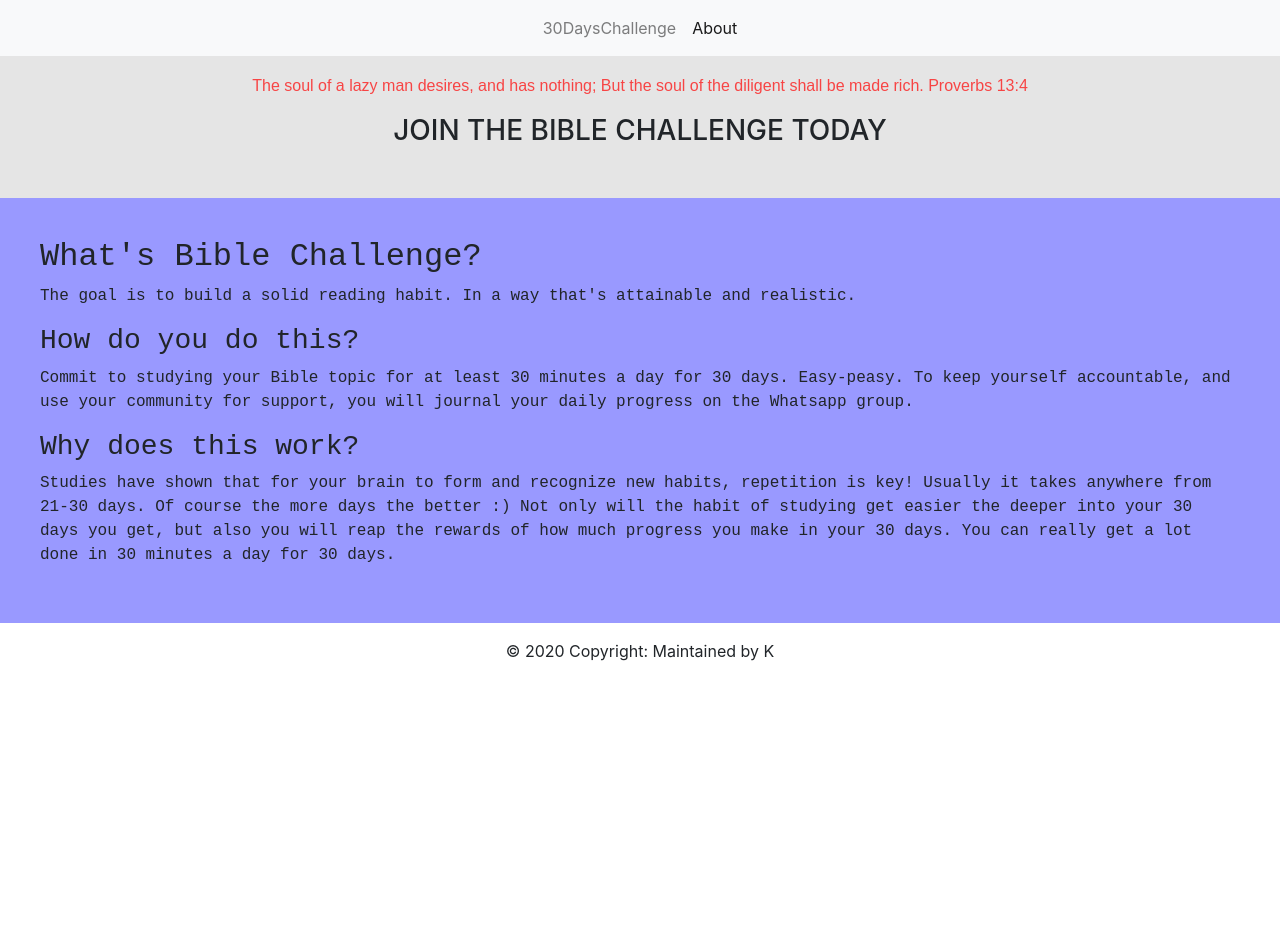
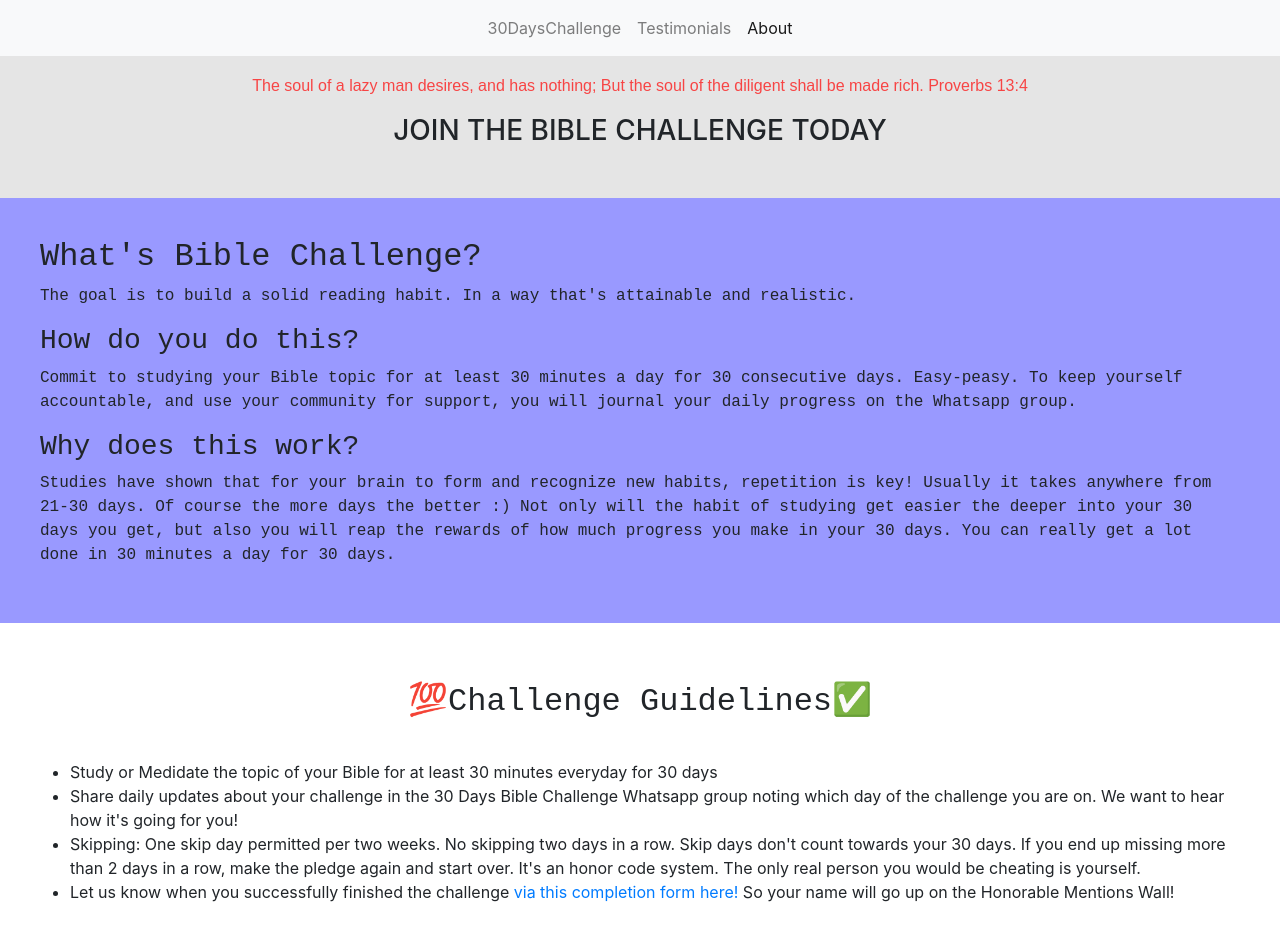
Before and after one commit to KaidenCoder/BibleChallenges, a React (Create React App) app: page /about in a window 1280 px wide. Shown: the top 952 px of the page. Before the commit the page ends 800 px from the top, so only its background shows below. Built offline with nearby package versions, Linux system fonts and the light colour scheme.

Commit message:
Testimonials

```diff
--- a/src/App.js
+++ b/src/App.js
@@ -6,6 +6,7 @@ import {
 
 import About from './challenge/About';
 import Sixty from './challenge/sixty';
+import Testimonials from './challenge/Testimonials';
 import Thirty from './challenge/thirty';
 import Header from './components/Header';
 import Navbar from './Navbar';
@@ -17,7 +18,7 @@ const App = () => {
       <Navbar />
       <Header />
       <Route exact path='/' component={Thirty} />
-      <Route exact path='/sixty' component={Sixty} />
+      <Route exact path='/testimonials' component={Testimonials} />
       <Route exact path='/about' component={About} />
     </Router>
   );
--- a/src/Navbar.js
+++ b/src/Navbar.js
@@ -10,6 +10,7 @@ const Navbar = () => {
             <div className="collapse navbar-collapse" id="navbarNavAltMarkup">
                 <div className="navbar-nav mx-auto">
                     <NavLink className="nav-link" exact to="/">30DaysChallenge</NavLink>
+                    <NavLink className="nav-link" exact to="/testimonials">Testimonials</NavLink>
                     <NavLink className="nav-link" exact to="/about">About</NavLink>
 
                 </div>
--- a/src/challenge/About.js
+++ b/src/challenge/About.js
@@ -10,10 +10,21 @@ const About = () => {
                 <p>The goal is to build a solid reading habit. In a way that's attainable and realistic.</p>
 
                 <h3>How do you do this?</h3>
-                <p>Commit to studying your Bible topic for at least 30 minutes a day for 30 days. Easy-peasy. To keep yourself accountable, and use your community for support, you will journal your daily progress on the Whatsapp group.</p>
+                <p>Commit to studying your Bible topic for at least 30 minutes a day for 30 consecutive days. Easy-peasy. To keep yourself accountable, and use your community for support, you will journal your daily progress on the Whatsapp group.</p>
 
                 <h3>Why does this work?</h3>
                 <p>Studies have shown that for your brain to form and recognize new habits, repetition is key! Usually it takes anywhere from 21-30 days. Of course the more days the better :) Not only will the habit of studying get easier the deeper into your 30 days you get, but also you will reap the rewards of how much progress you make in your 30 days. You can really get a lot done in 30 minutes a day for 30 days.</p>
+            </div>
+            <div style={{ padding: '30px' }}>
+                <h2 style={{ textAlign: "center", fontFamily: "monospace", padding: '30px' }}>💯Challenge Guidelines✅</h2>
+                <ul >
+                    <li>Study or Medidate the topic of your Bible for at least 30 minutes everyday for 30 days</li>
+                    <li>Share daily updates about your challenge in the 30 Days Bible Challenge Whatsapp group noting which day of the challenge you are on. We want to hear how it's going for you! </li>
+                    <li>Skipping: One skip day permitted per two weeks. No skipping two days in a row. Skip days don't count towards your 30 days. If you end up missing more than 2 days in a row, make the pledge again and start over. It's an honor code system. The only real person you would be cheating is yourself.</li>
+                    <li>Let us know when you successfully finished the challenge <a href="https://forms.gle/AN3YvHmvekZ6CWfJ7">via this completion form here!</a> So your name will go up on the Honorable Mentions Wall!</li>
+
+                </ul>
+
             </div>
             <Footer />
         </React.Fragment>
--- /dev/null
+++ b/src/challenge/Testimonials.js
@@ -0,0 +1,20 @@
+import React from 'react'
+import Footer from '../components/Footer'
+
+const Testimonials = () => {
+    return (
+        <>
+            <div style={{ background: "rgba(255,0,0,0.15)", margin: "0", padding: '40px' }}>
+                <h2 style={{ textAlign: "center", paddingBottom: '20px' }}>🙌 Testimonials ❤️</h2>
+                <div style={{ background: "rgba(255,255,255,0.8)", padding: '20px', fontFamily: '-moz-initial' }}>
+                    <h3 style={{ textAlign: 'center' }}>I loved the challenge specially when I see the members actively posting about their day to day Bible activities. It was encouraging and also motivated me to read the Bible more. Overall, an experience I would love to share with everyone.</h3>
+                    <br></br>
+                    <p className="text-muted" style={{ textAlign: 'right' }}><i>Khaidem Sandip Singha, 11th October, 2020</i></p>
+                </div>
+            </div>
+            <Footer />
+        </>
+    )
+}
+
+export default Testimonials
--- a/src/challenge/thirty.js
+++ b/src/challenge/thirty.js
@@ -1,5 +1,6 @@
 import React from 'react'
 import Footer from '../components/Footer'
+import Testimonials from './Testimonials'
 
 const Thirty = () => {
     return (
@@ -8,9 +9,13 @@ const Thirty = () => {
                 <h2 style={{ textAlign: "center" }}>🌟The #30DaysBibleChallenge Honorable Mentions Wall🌟</h2>
                 <br />
                 <p style={{ textAlign: "center" }}>The following names who have completed the challenge🌟</p>
+                <div className="row mx-md-n3" style={{ background: "rgba(255,255,255,0.2)" }}>
+                    <div className="col px-md-5"><div className="p-2 border-none ">Khaidem Sandip</div></div>
+                    <div className="col px-md-5"><div className="p-2 border-none "></div></div>
 
-                <p style={{ textAlign: "center" }}>Loading...</p>
+                </div>
             </div>
+
             <div style={{ textAlign: 'center', padding: '50px' }}>
                 <p>Completed the challenge, but don't see your name above?</p>
                 <a href="https://forms.gle/AN3YvHmvekZ6CWfJ7">Submit a completion form!</a>
```
